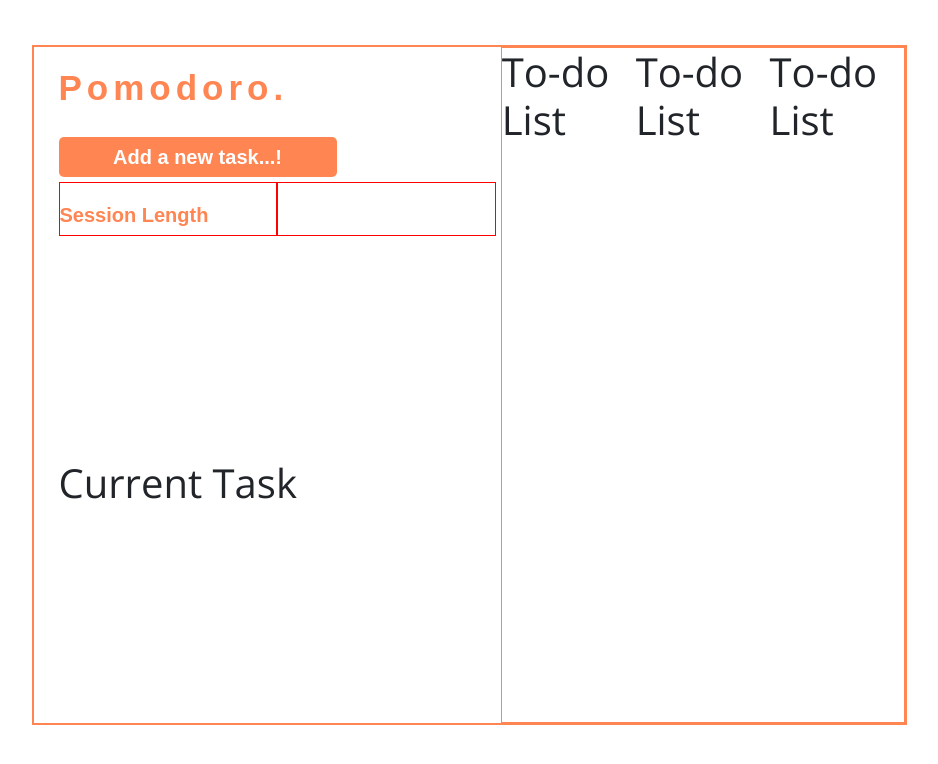
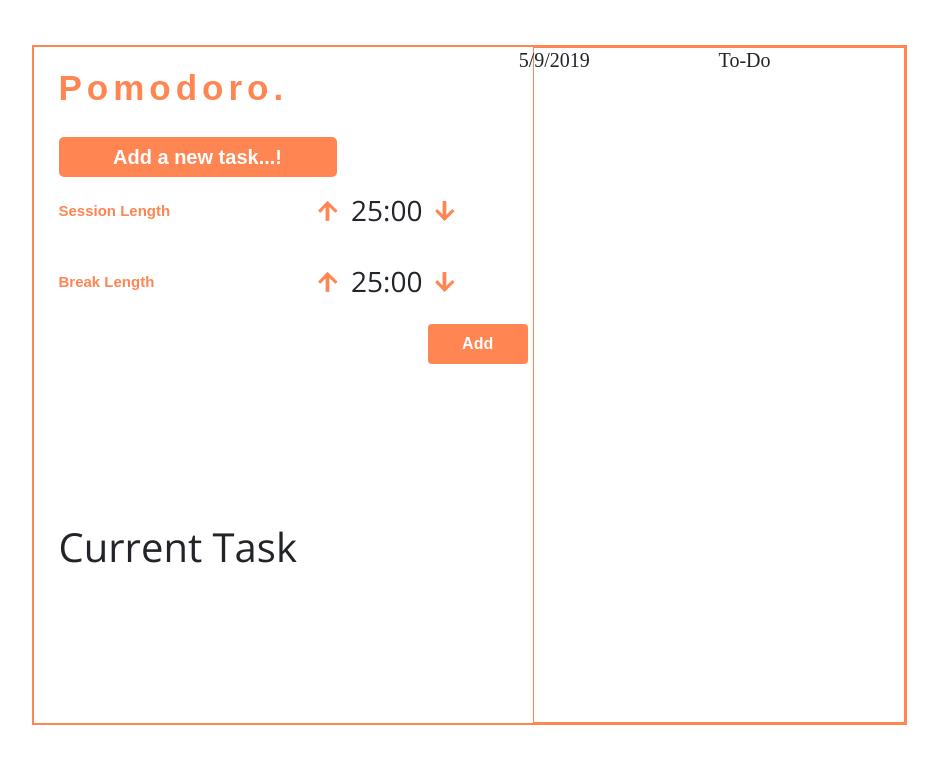
Before and after one commit to Gc0rp/react-pomodoro, a React app: page / in a window 1280 px wide. Shown: the top 764 px of the page, without its empty margins (171-1109 px from the left). Built offline with nearby package versions, Linux system fonts and the light colour scheme.

Commit message:
Finished design implementation of the setTask component and started the ListToDo design Implementation.

```diff
--- /dev/null
+++ b/src/components/Add.js
@@ -0,0 +1,18 @@
+import React from 'react';
+
+const AddStyles = {
+    width: "100px",
+    height: "40px",
+    backgroundColor: "#FF8552",
+    fontFamily: "sans-serif",
+    color: "white",
+    fontWeight: "bold"
+};
+
+const Add = () => (
+    <button className="btn" type="button" style={AddStyles}>
+        Add
+    </button>
+);
+
+export default Add;
--- a/src/components/Arrow.js
+++ /dev/null
@@ -1,21 +0,0 @@
-import React from 'react';
-
-const ArrowStyle = {
-    height: "16px",
-    width: "16px",
-    padding: "10px"
-};
-
-const Arrow = (props) => (
-    <button className="btn" type="button">
-        <img src={props.source} alt={props.alt} style={ArrowStyle}/>
-    </button>
-
-);
-
-Arrow.defaultProps= {
-    source: "",
-    alt: ""
-};
-
-export default Arrow;
--- /dev/null
+++ b/src/components/ArrowDown.js
@@ -0,0 +1,10 @@
+import React from 'react';
+import ArrowDownImage from '../images/ArrowDown.png';
+
+const ArrowDown = () => (
+    <button className="btn" type="button">
+        <img style={{height: "20px", width: "20px", marginBottom: "8px"}} src={ArrowDownImage} alt="Arrow Down" />
+    </button>
+);
+
+export default ArrowDown;
--- /dev/null
+++ b/src/components/ArrowUp.js
@@ -0,0 +1,10 @@
+import React from 'react';
+import ArrowUpImage from '../images/ArrowUp.png';
+
+const ArrowUp = () => (
+    <button className="btn" type="button">
+        <img style={{height: "20px", width: "20px", marginBottom: "8px"}} src={ArrowUpImage} alt="Arrow up" />
+    </button>
+);
+
+export default ArrowUp;
--- /dev/null
+++ b/src/components/DateOfToday.js
@@ -0,0 +1,12 @@
+import React from 'react';
+import todoStyle from '../constants/css/TodoStyle';
+
+const date = new Date();
+
+const DateOfToday = () => (
+    <h1 style={todoStyle}>
+        {(date.getDay() + 1).toString() + '/' + (date.getMonth() + 1).toString() + '/' + date.getFullYear().toString()}
+    </h1>
+);
+
+export default DateOfToday;
--- a/src/components/ListOfTodo.js
+++ b/src/components/ListOfTodo.js
@@ -1,5 +1,7 @@
 import React from 'react';
 import BoxStyle from '../constants/css/BoxStyle';
+import DateOfToday from './DateOfToday';
+import todoStyle from '../constants/css/TodoStyle';
 
 class ListOfTodo extends React.Component{
 
@@ -10,10 +12,13 @@ class ListOfTodo extends React.Component{
     render(){
         return (
             <div style={BoxStyle}>
-                <div style={{display: "flex"}}>
-                <h1>To-do List</h1>
-                <h1>To-do List</h1>
-                <h1>To-do List</h1>
+                <div className="row" style={{display: "flex"}}>
+                    <div className="col-lg-6">
+                        <DateOfToday />
+                    </div>
+                    <div className="col-lg-6">
+                        <h5 style={todoStyle}>To-Do</h5>
+                    </div>
                 </div>
 
             </div>
--- a/src/components/SetTask.js
+++ b/src/components/SetTask.js
@@ -2,8 +2,9 @@ import React, {Fragment} from 'react';
 import MainHeading from '../constants/css/Heading';
 import InputTask from '../constants/css/InputTask';
 import SubHeading from '../constants/css/SubHeading';
-import ArrowUp from '../images/ArrowUp.png';
-import Arrow from './Arrow';
+import ArrowUp from './ArrowUp';
+import ArrowDown from './ArrowDown';
+import AddButton from './Add';
 
 class SetTask extends React.Component{
 
@@ -26,9 +27,26 @@ class SetTask extends React.Component{
                     <div className="col-lg-6">
                         <SubHeading>Session Length</SubHeading>
                     </div>
+                    <div className="col-lg-6" style={{padding: "12px", display: "flex"}}>
+                        <ArrowUp />
+                        <h3>25:00</h3>
+                        <ArrowDown />
+                    </div>
+                </div>
+
+                <div className="col-lg-12" style={{display: "flex"}}>
                     <div className="col-lg-6">
-                        <Arrow source={ArrowUp} alt="Arrow Up"></Arrow>
+                        <SubHeading>Break Length</SubHeading>
                     </div>
+                    <div className="col-lg-6" style={{padding: "12px", display: "flex"}}>
+                        <ArrowUp />
+                        <h3>25:00</h3>
+                        <ArrowDown />
+                    </div>
+                </div>
+
+                <div className="col-lg-12" style={{textAlign: "right"}}>
+                    <AddButton></AddButton>
                 </div>
             </Fragment>
         );
--- a/src/constants/css/BoxStyle.js
+++ b/src/constants/css/BoxStyle.js
@@ -1,7 +1,7 @@
 const BoxStyle = {
     border: "1px solid #FF8552",
     height: "100%",
-    flexGrow: "2"
+    width: "500px"
 };
 
 export default BoxStyle;
--- a/src/constants/css/SubHeading.js
+++ b/src/constants/css/SubHeading.js
@@ -3,7 +3,7 @@ import styled from 'styled-components';
 const SubHeading = styled.h3`
     font-family: 'Cantarell', sans-serif;
     color: #FF8552;
-    font-size: 20px;
+    font-size: 15px;
     font-weight: 710;
     padding-top: 20px;
 `;
--- /dev/null
+++ b/src/constants/css/TodoStyle.js
@@ -0,0 +1,6 @@
+const todoStyle = {
+    fontFamily: "Century",
+    fontSize: "20px"
+};
+
+export default todoStyle;
--- a/src/constants/css/reset.js
+++ b/src/constants/css/reset.js
@@ -26,7 +26,6 @@ const reset = css`
     }
 
     .col-lg-6{
-        border: 1px solid red;
         padding-left: 0px;
     }
 
```
Also changed, not shown: src/images/ArrowDown.png (added), src/images/Group 4@2x.png (added).
